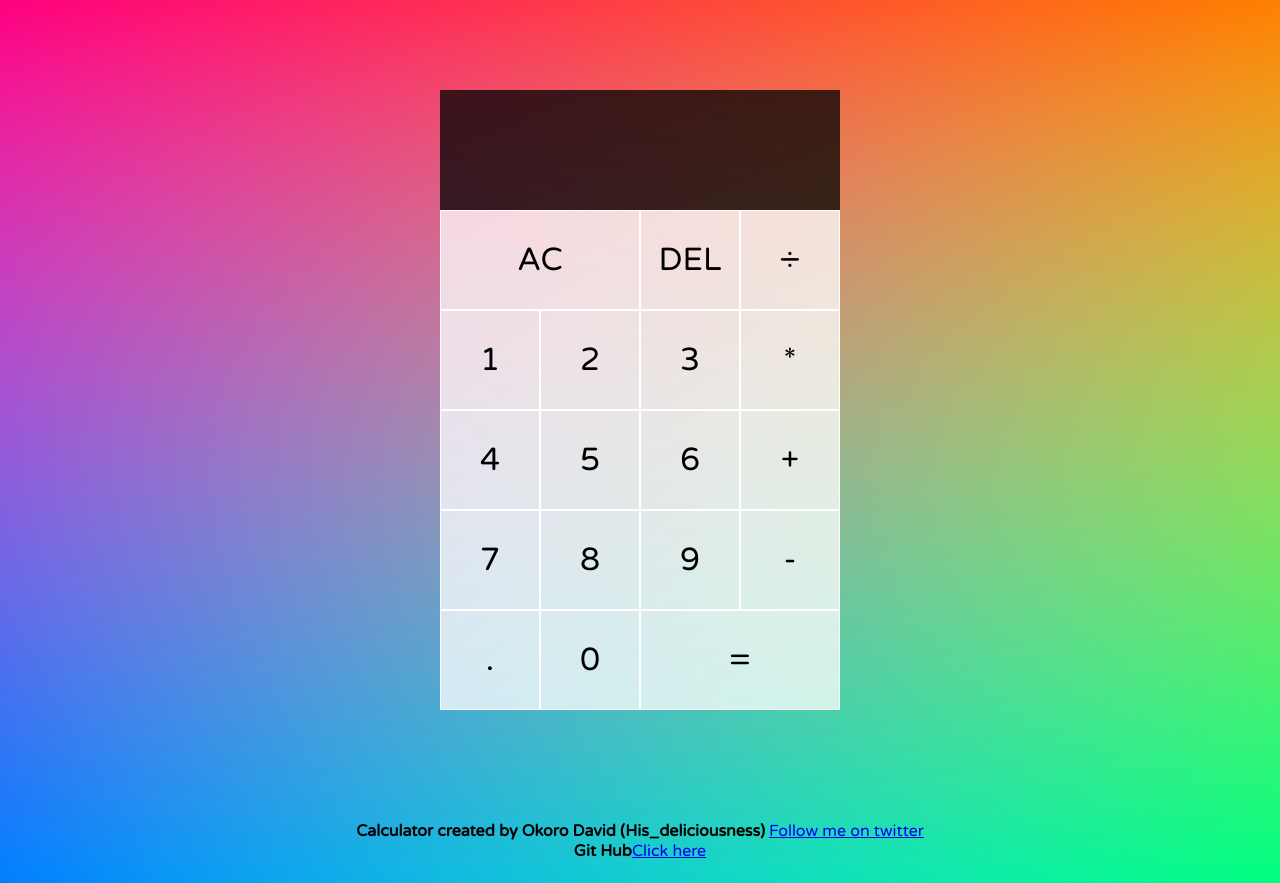
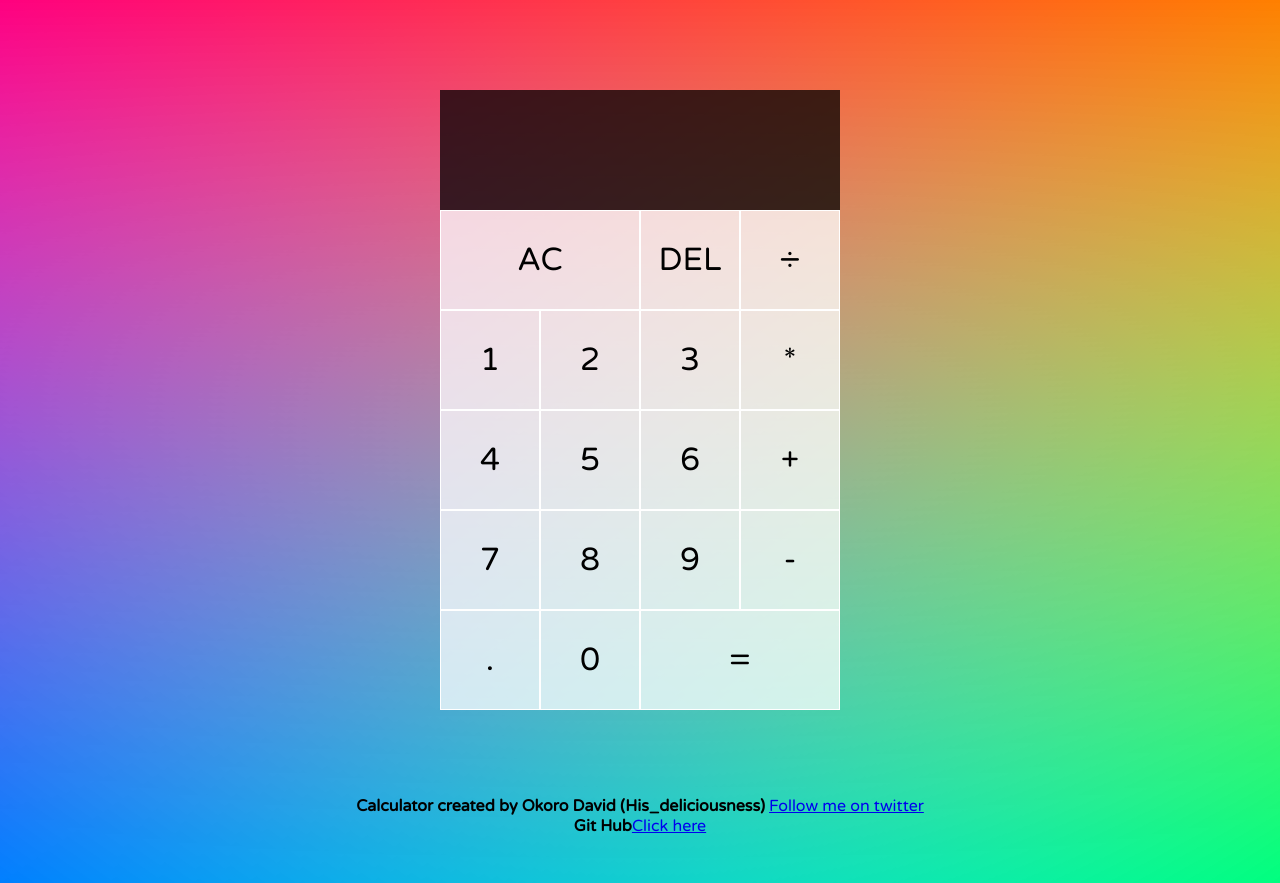
Before and after one commit to Okorodavid/Simple-Calculator, a plain HTML site: page index.html in a window 1280 px wide. Drawn offline with Linux system fonts and the light colour scheme.

Commit message:
Update style.css

```diff
--- a/style.css
+++ b/style.css
@@ -19,6 +19,7 @@ body{
     display: grid;
     justify-content: center;
     align-content: center;
+    text-align: center;
     min-height: 100vh;
     grid-template-columns: repeat(4, 100px);
     grid-template-rows: minmax(120px, auto) repeat(5, 100px);
@@ -66,6 +67,9 @@ body{
     display: flex;
     justify-content: center;
     align-content: center;
+    text-align: center;
+    position: relative;
+    top: -25px;
   }
   .me h4{
     font-weight: 700;
```
